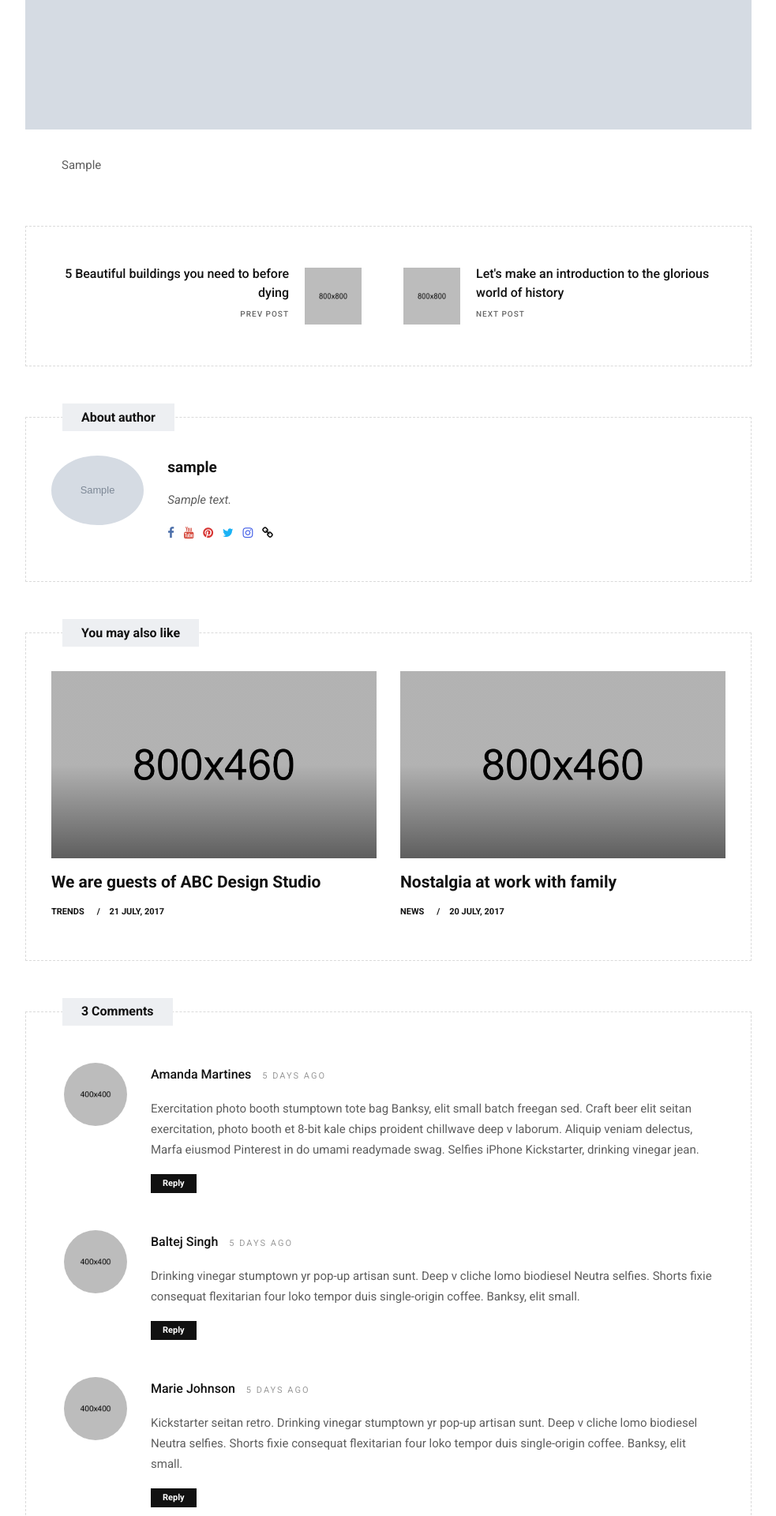
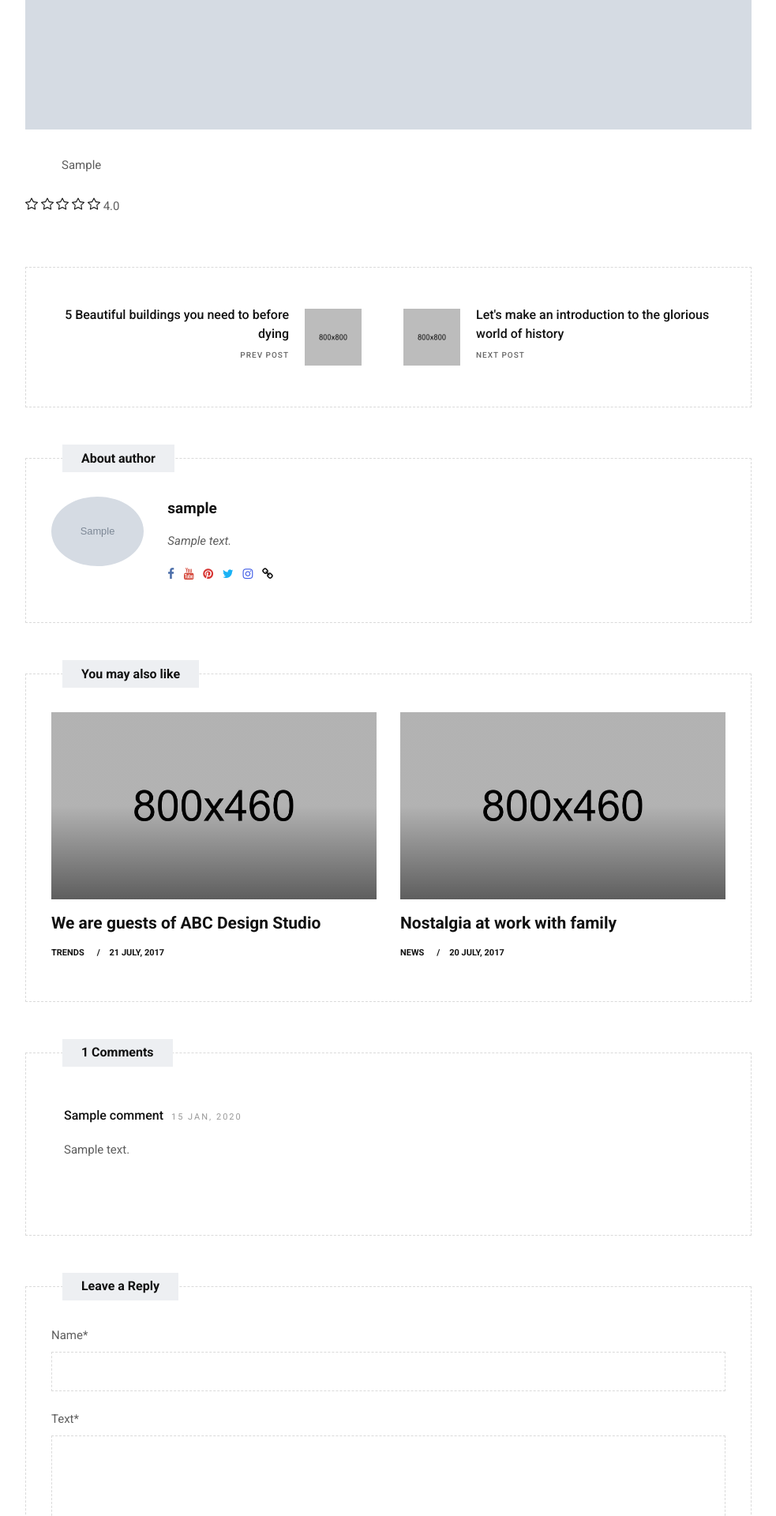
Before and after one commit to toluba-dzhakeshev/cloapedia, a Django app: page /post-detail/1/ in a window 1280 px wide. Shown: the part 1095-3015 px from the top of the page at 79% size, without its empty margins (148-1131 px from the left). Run offline with Django 3.2, Linux system fonts and the light colour scheme; tables that the repository leaves empty hold one stand-in row (values such as "Sample post"); grey boxes marked "Sample" are stand-in pictures; some libraries are stand-ins or nearby versions.

Commit message:
added comments and rating

```diff
--- a/blog/forms.py
+++ b/blog/forms.py
@@ -1,6 +1,6 @@
 from django import forms
 
-from blog.models import Post
+from blog.models import Post, Comment
 
 
 class PostCreateForm(forms.ModelForm):
@@ -13,3 +13,9 @@ class PostUpdateForm(forms.ModelForm):
     class Meta:
         model = Post
         fields = ('category', 'title', 'post', 'image')
+
+
+class CommentForm(forms.ModelForm):
+    class Meta:
+        model = Comment
+        fields = ('name', 'text')
--- a/blog/urls.py
+++ b/blog/urls.py
@@ -1,7 +1,10 @@
 from django.urls import path
-from .views import main_page, create_post, my_posts, category_posts, search, post_detail, post_update, post_delete
+from .views import (main_page, create_post, my_posts,
+                    category_posts, search, post_detail,
+                    post_update, post_delete, rate_post)
 
 urlpatterns = [
+    path('rate/<int:pk>/<int:rate>/', rate_post, name='rate'),
     path('post-delete/<int:pk>/', post_delete, name='post_delete'),
     path('post-update/<int:pk>/', post_update, name='post_update'),
     path('post-detail/<int:pk>/', post_detail, name='post_detail'),
--- a/blog/views.py
+++ b/blog/views.py
@@ -1,9 +1,13 @@
+from functools import reduce
+
 from django.contrib.auth.decorators import login_required
 from django.contrib.auth.models import AnonymousUser
+from django.contrib import messages
+from django.core.paginator import Paginator
 from django.shortcuts import render, redirect
 
-from blog.forms import PostCreateForm, PostUpdateForm
-from blog.models import Post, Category
+from blog.forms import PostCreateForm, PostUpdateForm, CommentForm
+from blog.models import Post, Category, Rating
 
 
 def main_page(request):
@@ -34,13 +38,19 @@ def create_post(request):
 @login_required
 def my_posts(request):
     posts = Post.objects.filter(author=request.user)
-    return render(request, 'blog/user_posts.html', context={'posts': posts})
+    paginator = Paginator(posts, 2)
+    page_number = request.GET.get('page')
+    page_obj = paginator.get_page(page_number)
+    return render(request, 'blog/user_posts.html', context={'posts': page_obj})
 
 
 def category_posts(request, pk):
     category = Category.objects.filter(id=pk).first()
     posts = Post.objects.filter(category=category, published=True)
-    return render(request, 'blog/category_posts.html', context={'category': category, 'posts': posts})
+    paginator = Paginator(posts, 2)
+    page_number = request.GET.get('page')
+    page_obj = paginator.get_page(page_number)
+    return render(request, 'blog/category_posts.html', context={'category': category, 'posts': page_obj})
 
 
 def search(request):
@@ -62,7 +72,22 @@ def post_detail(request, pk):
     if request.user == post.author:
         author = True
 
-    return render(request, 'blog/post_detail.html', context={'post': post, 'author': author})
+    if request.method == 'POST':
+        form = CommentForm(request.POST)
+        if form.is_valid():
+            comment = form.save(commit=False)
+            comment.post = post
+            comment.name = request.user
+            comment.save()
+
+    form = CommentForm()
+    context = {
+        'post': post,
+        'author': author,
+        'form': form
+    }
+
+    return render(request, 'blog/post_detail.html', context)
 
 
 def post_update(request, pk):
@@ -80,3 +105,32 @@ def post_delete(request, pk):
     post = Post.objects.filter(id=pk).first()
     post.delete()
     return redirect('my_posts')
+
+
+def rate_post(request, pk, rate):
+    post = Post.objects.filter(id=pk).first()
+
+    not_anonymous = not (isinstance(request.user, AnonymousUser))
+    try:
+        rated_before = Rating.objects.filter(profile=request.user, post=post).first()
+    except TypeError:
+        messages.error(request, 'You cannot rate. Login first')
+        return redirect('main_page')
+
+    if request.user and not_anonymous and not rated_before:
+        messages.success(request, 'Your rating has been saved')
+        rating = Rating(
+            post=post, profile=request.user,
+            rate=rate, rated=True
+        )
+        rating.save()
+    else:
+        messages.error(request, 'You have already rated before')
+        return redirect('main_page')
+
+    rates = Rating.objects.filter(post=post)
+
+    stars = reduce(lambda x, y: x + y, [i.rate for i in rates])
+    post.rating = stars/len(rates)
+    post.save()
+    return redirect('main_page')
--- a/templates/blog/post_detail.html
+++ b/templates/blog/post_detail.html
@@ -1,4 +1,5 @@
 {% extends '../base.html' %}
+{% load crispy_forms_tags %}
 {% block content %}
 <section class="section wb">
     <div class="container">
@@ -32,6 +33,33 @@
                             <p>{{ post.post }}</p>
                         </div>
                     </div>
+
+                    <a href="{% url 'rate' post.id 1 %}">
+                    <svg xmlns="http://www.w3.org/2000/svg" width="16" height="16" fill="currentColor" class="bi bi-star" viewBox="0 0 16 16">
+                    <path d="M2.866 14.85c-.078.444.36.791.746.593l4.39-2.256 4.389 2.256c.386.198.824-.149.746-.592l-.83-4.73 3.522-3.356c.33-.314.16-.888-.282-.95l-4.898-.696L8.465.792a.513.513 0 0 0-.927 0L5.354 5.12l-4.898.696c-.441.062-.612.636-.283.95l3.523 3.356-.83 4.73zm4.905-2.767-3.686 1.894.694-3.957a.565.565 0 0 0-.163-.505L1.71 6.745l4.052-.576a.525.525 0 0 0 .393-.288L8 2.223l1.847 3.658a.525.525 0 0 0 .393.288l4.052.575-2.906 2.77a.565.565 0 0 0-.163.506l.694 3.957-3.686-1.894a.503.503 0 0 0-.461 0z"/>
+                    </svg>
+                    </a>
+                    <a href="{% url 'rate' post.id 2 %}">
+                    <svg xmlns="http://www.w3.org/2000/svg" width="16" height="16" fill="currentColor" class="bi bi-star" viewBox="0 0 16 16">
+                    <path d="M2.866 14.85c-.078.444.36.791.746.593l4.39-2.256 4.389 2.256c.386.198.824-.149.746-.592l-.83-4.73 3.522-3.356c.33-.314.16-.888-.282-.95l-4.898-.696L8.465.792a.513.513 0 0 0-.927 0L5.354 5.12l-4.898.696c-.441.062-.612.636-.283.95l3.523 3.356-.83 4.73zm4.905-2.767-3.686 1.894.694-3.957a.565.565 0 0 0-.163-.505L1.71 6.745l4.052-.576a.525.525 0 0 0 .393-.288L8 2.223l1.847 3.658a.525.525 0 0 0 .393.288l4.052.575-2.906 2.77a.565.565 0 0 0-.163.506l.694 3.957-3.686-1.894a.503.503 0 0 0-.461 0z"/>
+                    </svg>
+                    </a>
+                    <a href="{% url 'rate' post.id 3 %}">
+                    <svg xmlns="http://www.w3.org/2000/svg" width="16" height="16" fill="currentColor" class="bi bi-star" viewBox="0 0 16 16">
+                    <path d="M2.866 14.85c-.078.444.36.791.746.593l4.39-2.256 4.389 2.256c.386.198.824-.149.746-.592l-.83-4.73 3.522-3.356c.33-.314.16-.888-.282-.95l-4.898-.696L8.465.792a.513.513 0 0 0-.927 0L5.354 5.12l-4.898.696c-.441.062-.612.636-.283.95l3.523 3.356-.83 4.73zm4.905-2.767-3.686 1.894.694-3.957a.565.565 0 0 0-.163-.505L1.71 6.745l4.052-.576a.525.525 0 0 0 .393-.288L8 2.223l1.847 3.658a.525.525 0 0 0 .393.288l4.052.575-2.906 2.77a.565.565 0 0 0-.163.506l.694 3.957-3.686-1.894a.503.503 0 0 0-.461 0z"/>
+                    </svg>
+                    </a>
+                    <a href="{% url 'rate' post.id 4 %}">
+                    <svg xmlns="http://www.w3.org/2000/svg" width="16" height="16" fill="currentColor" class="bi bi-star" viewBox="0 0 16 16">
+                    <path d="M2.866 14.85c-.078.444.36.791.746.593l4.39-2.256 4.389 2.256c.386.198.824-.149.746-.592l-.83-4.73 3.522-3.356c.33-.314.16-.888-.282-.95l-4.898-.696L8.465.792a.513.513 0 0 0-.927 0L5.354 5.12l-4.898.696c-.441.062-.612.636-.283.95l3.523 3.356-.83 4.73zm4.905-2.767-3.686 1.894.694-3.957a.565.565 0 0 0-.163-.505L1.71 6.745l4.052-.576a.525.525 0 0 0 .393-.288L8 2.223l1.847 3.658a.525.525 0 0 0 .393.288l4.052.575-2.906 2.77a.565.565 0 0 0-.163.506l.694 3.957-3.686-1.894a.503.503 0 0 0-.461 0z"/>
+                    </svg>
+                    </a>
+                    <a href="{% url 'rate' post.id 5 %}">
+                    <svg xmlns="http://www.w3.org/2000/svg" width="16" height="16" fill="currentColor" class="bi bi-star" viewBox="0 0 16 16">
+                    <path d="M2.866 14.85c-.078.444.36.791.746.593l4.39-2.256 4.389 2.256c.386.198.824-.149.746-.592l-.83-4.73 3.522-3.356c.33-.314.16-.888-.282-.95l-4.898-.696L8.465.792a.513.513 0 0 0-.927 0L5.354 5.12l-4.898.696c-.441.062-.612.636-.283.95l3.523 3.356-.83 4.73zm4.905-2.767-3.686 1.894.694-3.957a.565.565 0 0 0-.163-.505L1.71 6.745l4.052-.576a.525.525 0 0 0 .393-.288L8 2.223l1.847 3.658a.525.525 0 0 0 .393.288l4.052.575-2.906 2.77a.565.565 0 0 0-.163.506l.694 3.957-3.686-1.894a.503.503 0 0 0-.461 0z"/>
+                    </svg>
+                    </a>
+                    {{ post.rating }}
 
                     <hr class="invis1">
 
@@ -163,57 +191,19 @@
                     <hr class="invis1">
 
                     <div class="custombox clearfix">
-                        <h4 class="small-title">3 Comments</h4>
+                        <h4 class="small-title">{{ post.comments.count }} Comments</h4>
                         <div class="row">
                             <div class="col-lg-12">
                                 <div class="comments-list">
+                                    {% for comment in post.comments.all %}
                                     <div class="media">
-                                        <a class="media-left" href="#">
-                                            <img src="../static/upload/author.jpg" alt="" class="rounded-circle">
-                                        </a>
                                         <div class="media-body">
-                                            <h4 class="media-heading user_name">Amanda Martines <small>5 days
-                                                ago</small></h4>
-                                            <p>Exercitation photo booth stumptown tote bag Banksy, elit small batch
-                                                freegan sed. Craft beer elit seitan exercitation, photo booth et 8-bit
-                                                kale chips proident chillwave deep v laborum. Aliquip veniam delectus,
-                                                Marfa eiusmod Pinterest in do umami readymade swag. Selfies iPhone
-                                                Kickstarter, drinking vinegar jean.</p>
-                                            <a href="#" class="btn btn-primary btn-sm">Reply</a>
+                                            <h4 class="media-heading user_name">{{ comment.name }}<small>{{ comment.date_created|date:"d M, Y" }}</small>
+                                            </h4>
+                                            <p>{{ comment.text }}</p>
                                         </div>
                                     </div>
-                                    <div class="media">
-                                        <a class="media-left" href="#">
-                                            <img src="../static/upload/author_01.jpg" alt="" class="rounded-circle">
-                                        </a>
-                                        <div class="media-body">
-
-                                            <h4 class="media-heading user_name">Baltej Singh <small>5 days ago</small>
-                                            </h4>
-
-                                            <p>Drinking vinegar stumptown yr pop-up artisan sunt. Deep v cliche lomo
-                                                biodiesel Neutra selfies. Shorts fixie consequat flexitarian four loko
-                                                tempor duis single-origin coffee. Banksy, elit small.</p>
-
-                                            <a href="#" class="btn btn-primary btn-sm">Reply</a>
-                                        </div>
-                                    </div>
-                                    <div class="media last-child">
-                                        <a class="media-left" href="#">
-                                            <img src="../static/upload/author_02.jpg" alt="" class="rounded-circle">
-                                        </a>
-                                        <div class="media-body">
-
-                                            <h4 class="media-heading user_name">Marie Johnson <small>5 days ago</small>
-                                            </h4>
-                                            <p>Kickstarter seitan retro. Drinking vinegar stumptown yr pop-up artisan
-                                                sunt. Deep v cliche lomo biodiesel Neutra selfies. Shorts fixie
-                                                consequat flexitarian four loko tempor duis single-origin coffee.
-                                                Banksy, elit small.</p>
-
-                                            <a href="#" class="btn btn-primary btn-sm">Reply</a>
-                                        </div>
-                                    </div>
+                                    {% endfor %}
                                 </div>
                             </div><!-- end col -->
                         </div><!-- end row -->
@@ -225,11 +215,9 @@
                         <h4 class="small-title">Leave a Reply</h4>
                         <div class="row">
                             <div class="col-lg-12">
-                                <form class="form-wrapper">
-                                    <input type="text" class="form-control" placeholder="Your name">
-                                    <input type="text" class="form-control" placeholder="Email address">
-                                    <input type="text" class="form-control" placeholder="Website">
-                                    <textarea class="form-control" placeholder="Your comment"></textarea>
+                                <form class="form-wrapper" method="post">
+                                    {% csrf_token %}
+                                    {{ form|crispy }}
                                     <button type="submit" class="btn btn-primary">Submit Comment</button>
                                 </form>
                             </div>
```
Also changed, not shown: blog/models.py (+14 -0 lines), templates/blog/category_posts.html (+16 -7 lines), templates/blog/index.html (+12 -1 lines), templates/blog/user_posts.html (+12 -5 lines), blog/migrations/0005_comment.py (added), blog/migrations/0006_rating.py (added).
